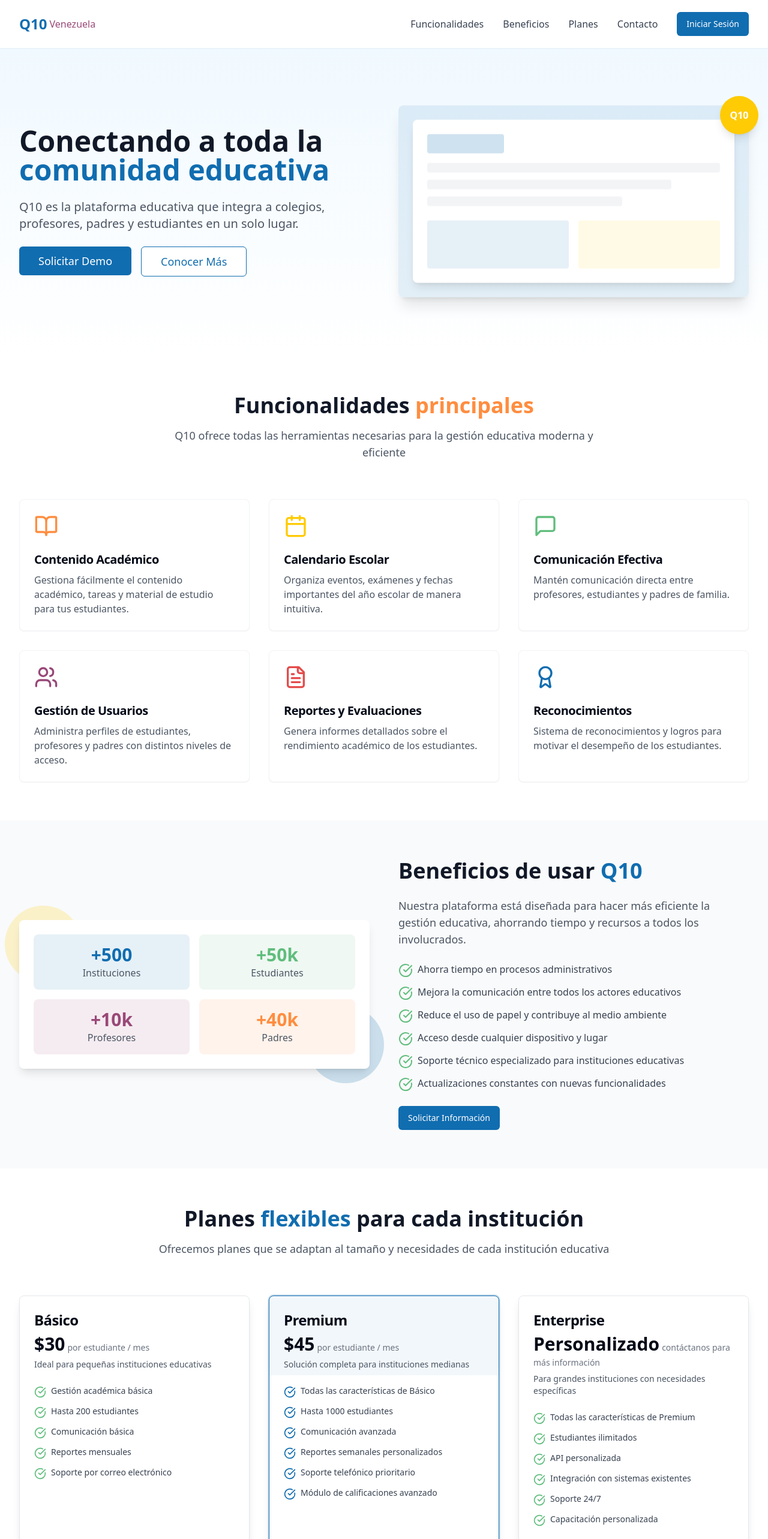
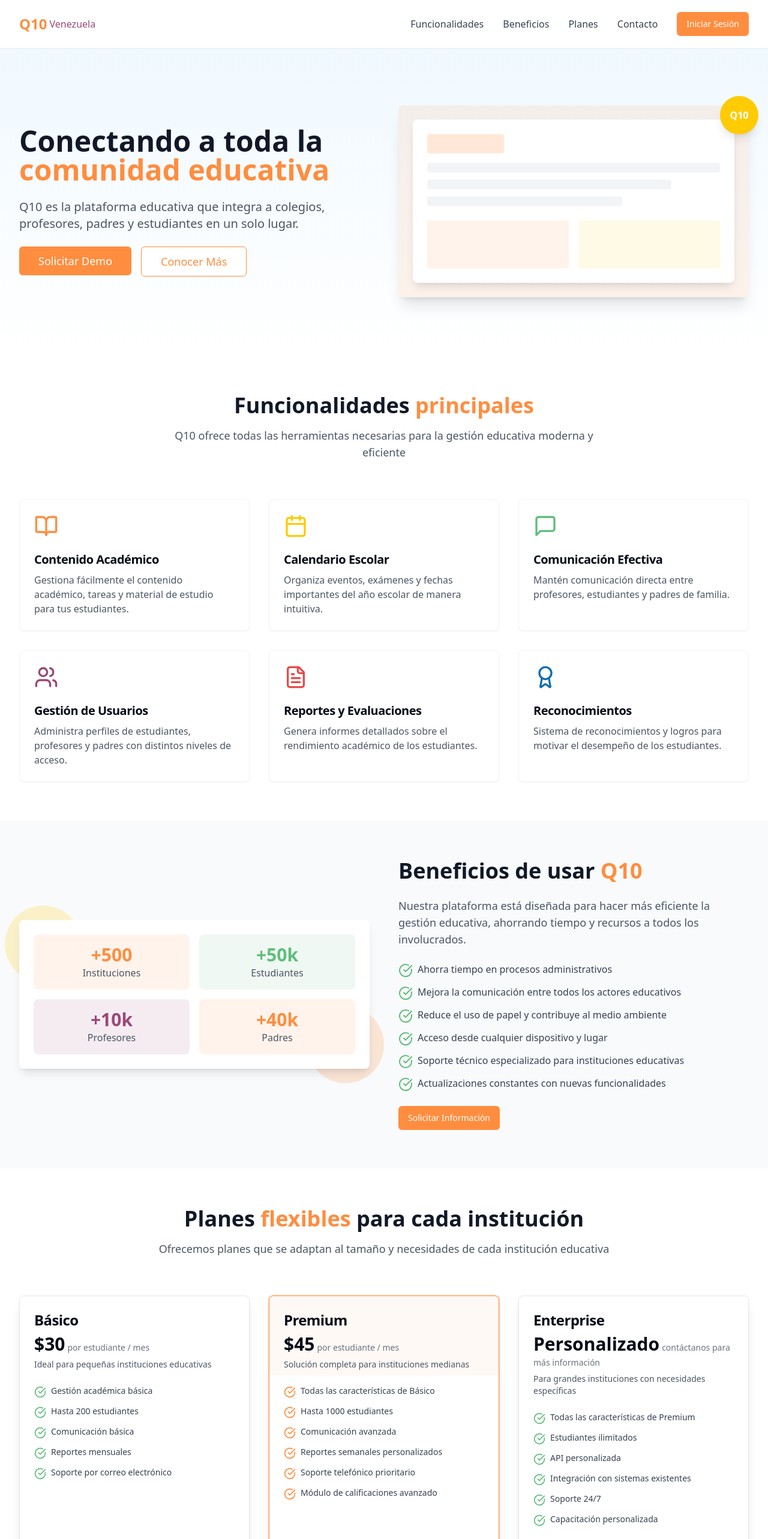
Before and after one commit to AriV-LugoC/q10-venezuela-mirror, a React (Vite) app: page / in a window 1280 px wide. Shown: the top 2566 px of the page at 60% size. Built offline with nearby package versions, Linux system fonts and the light colour scheme.

Commit message:
Fix: Address codebase error
The AI edits did not result in any changes to the codebase. This commit addresses the error.

```diff
--- a/src/components/BenefitsSection.tsx
+++ b/src/components/BenefitsSection.tsx
@@ -20,11 +20,11 @@ const BenefitsSection = () => {
           <div className="lg:w-1/2">
             <div className="relative">
               <div className="absolute -top-6 -left-6 w-32 h-32 bg-q10-yellow rounded-full opacity-20"></div>
-              <div className="absolute -bottom-6 -right-6 w-32 h-32 bg-q10-blue rounded-full opacity-20"></div>
+              <div className="absolute -bottom-6 -right-6 w-32 h-32 bg-q10-orange rounded-full opacity-20"></div>
               <div className="relative bg-white p-6 rounded-lg shadow-lg">
                 <div className="grid grid-cols-2 gap-4">
-                  <div className="bg-q10-blue/10 rounded-lg p-4 flex flex-col items-center justify-center text-center">
-                    <span className="text-3xl font-bold text-q10-blue">+500</span>
+                  <div className="bg-q10-orange/10 rounded-lg p-4 flex flex-col items-center justify-center text-center">
+                    <span className="text-3xl font-bold text-q10-orange">+500</span>
                     <span className="text-gray-600">Instituciones</span>
                   </div>
                   <div className="bg-q10-green/10 rounded-lg p-4 flex flex-col items-center justify-center text-center">
@@ -46,7 +46,7 @@ const BenefitsSection = () => {
 
           <div className="lg:w-1/2 space-y-6">
             <h2 className="text-3xl md:text-4xl font-bold text-gray-900">
-              Beneficios de usar <span className="text-q10-blue">Q10</span>
+              Beneficios de usar <span className="text-q10-orange">Q10</span>
             </h2>
             <p className="text-lg text-gray-600">
               Nuestra plataforma está diseñada para hacer más eficiente la gestión educativa, ahorrando tiempo y recursos a todos los involucrados.
@@ -61,7 +61,7 @@ const BenefitsSection = () => {
               ))}
             </ul>
 
-            <Button className="bg-q10-blue hover:bg-q10-dark-blue text-white">
+            <Button className="bg-q10-orange hover:bg-q10-orange/90 text-white">
               Solicitar Información
             </Button>
           </div>
--- a/src/components/HeroSection.tsx
+++ b/src/components/HeroSection.tsx
@@ -9,32 +9,32 @@ const HeroSection = () => {
         <div className="flex flex-col md:flex-row items-center justify-between gap-12">
           <div className="md:w-1/2 space-y-6">
             <h1 className="text-4xl md:text-5xl font-bold text-gray-900 leading-tight">
-              Conectando a toda la <span className="text-q10-blue">comunidad educativa</span>
+              Conectando a toda la <span className="text-q10-orange">comunidad educativa</span>
             </h1>
             <p className="text-lg md:text-xl text-gray-600">
               Q10 es la plataforma educativa que integra a colegios, profesores, padres y estudiantes en un solo lugar.
             </p>
             <div className="flex flex-wrap gap-4">
-              <Button className="bg-q10-blue hover:bg-q10-dark-blue text-white text-lg py-6 px-8">
+              <Button className="bg-q10-orange hover:bg-q10-orange/90 text-white text-lg py-6 px-8">
                 Solicitar Demo
               </Button>
-              <Button variant="outline" className="border-q10-blue text-q10-blue hover:bg-q10-blue hover:text-white text-lg py-6 px-8">
+              <Button variant="outline" className="border-q10-orange text-q10-orange hover:bg-q10-orange hover:text-white text-lg py-6 px-8">
                 Conocer Más
               </Button>
             </div>
           </div>
           <div className="md:w-1/2 relative">
             <div className="w-full h-full rounded-lg overflow-hidden shadow-xl animate-float">
-              <div className="bg-q10-blue/10 p-6 rounded-lg">
+              <div className="bg-q10-orange/10 p-6 rounded-lg">
                 <div className="bg-white rounded-lg shadow-lg p-6">
-                  <div className="h-8 w-32 bg-q10-blue/20 rounded mb-4"></div>
+                  <div className="h-8 w-32 bg-q10-orange/20 rounded mb-4"></div>
                   <div className="space-y-3">
                     <div className="h-4 w-full bg-gray-100 rounded"></div>
                     <div className="h-4 w-5/6 bg-gray-100 rounded"></div>
                     <div className="h-4 w-4/6 bg-gray-100 rounded"></div>
                   </div>
                   <div className="mt-6 grid grid-cols-2 gap-4">
-                    <div className="h-20 bg-q10-blue/10 rounded"></div>
+                    <div className="h-20 bg-q10-orange/10 rounded"></div>
                     <div className="h-20 bg-q10-yellow/10 rounded"></div>
                   </div>
                 </div>
--- a/src/components/Navbar.tsx
+++ b/src/components/Navbar.tsx
@@ -19,7 +19,7 @@ const Navbar = () => {
           <div className="flex items-center">
             <div className="flex-shrink-0 flex items-center">
               <Link to="/" className="flex items-center">
-                <span className="text-q10-blue text-2xl font-bold mr-1">Q10</span>
+                <span className="text-q10-orange text-2xl font-bold mr-1">Q10</span>
                 <span className="text-q10-purple font-medium">Venezuela</span>
               </Link>
             </div>
@@ -27,19 +27,19 @@ const Navbar = () => {
 
           {/* Desktop menu */}
           <div className="hidden md:flex items-center space-x-8">
-            <a href="#funcionalidades" className="text-gray-700 hover:text-q10-blue transition-colors duration-200 font-medium">
+            <a href="#funcionalidades" className="text-gray-700 hover:text-q10-orange transition-colors duration-200 font-medium">
               Funcionalidades
             </a>
-            <a href="#beneficios" className="text-gray-700 hover:text-q10-blue transition-colors duration-200 font-medium">
+            <a href="#beneficios" className="text-gray-700 hover:text-q10-orange transition-colors duration-200 font-medium">
               Beneficios
             </a>
-            <a href="#planes" className="text-gray-700 hover:text-q10-blue transition-colors duration-200 font-medium">
+            <a href="#planes" className="text-gray-700 hover:text-q10-orange transition-colors duration-200 font-medium">
               Planes
             </a>
-            <a href="#contacto" className="text-gray-700 hover:text-q10-blue transition-colors duration-200 font-medium">
+            <a href="#contacto" className="text-gray-700 hover:text-q10-orange transition-colors duration-200 font-medium">
               Contacto
             </a>
-            <Button className="bg-q10-blue hover:bg-q10-dark-blue text-white">
+            <Button className="bg-q10-orange hover:bg-q10-orange/90 text-white">
               Iniciar Sesión
             </Button>
           </div>
@@ -48,7 +48,7 @@ const Navbar = () => {
           <div className="md:hidden flex items-center">
             <button
               onClick={toggleMenu}
-              className="inline-flex items-center justify-center p-2 rounded-md text-gray-700 hover:text-q10-blue focus:outline-none"
+              className="inline-flex items-center justify-center p-2 rounded-md text-gray-700 hover:text-q10-orange focus:outline-none"
             >
               {isMenuOpen ? (
                 <X className="h-6 w-6" />
@@ -65,34 +65,34 @@ const Navbar = () => {
         <div className="px-2 pt-2 pb-3 space-y-1 sm:px-3">
           <a
             href="#funcionalidades"
-            className="block px-3 py-2 rounded-md text-base font-medium text-gray-700 hover:text-q10-blue"
+            className="block px-3 py-2 rounded-md text-base font-medium text-gray-700 hover:text-q10-orange"
             onClick={() => setIsMenuOpen(false)}
           >
             Funcionalidades
           </a>
           <a
             href="#beneficios"
-            className="block px-3 py-2 rounded-md text-base font-medium text-gray-700 hover:text-q10-blue"
+            className="block px-3 py-2 rounded-md text-base font-medium text-gray-700 hover:text-q10-orange"
             onClick={() => setIsMenuOpen(false)}
           >
             Beneficios
           </a>
           <a
             href="#planes"
-            className="block px-3 py-2 rounded-md text-base font-medium text-gray-700 hover:text-q10-blue"
+            className="block px-3 py-2 rounded-md text-base font-medium text-gray-700 hover:text-q10-orange"
             onClick={() => setIsMenuOpen(false)}
           >
             Planes
           </a>
           <a
             href="#contacto"
-            className="block px-3 py-2 rounded-md text-base font-medium text-gray-700 hover:text-q10-blue"
+            className="block px-3 py-2 rounded-md text-base font-medium text-gray-700 hover:text-q10-orange"
             onClick={() => setIsMenuOpen(false)}
           >
             Contacto
           </a>
           <div className="pt-2">
-            <Button className="w-full bg-q10-blue hover:bg-q10-dark-blue text-white">
+            <Button className="w-full bg-q10-orange hover:bg-q10-orange/90 text-white">
               Iniciar Sesión
             </Button>
           </div>
--- a/src/components/PricingSection.tsx
+++ b/src/components/PricingSection.tsx
@@ -60,7 +60,7 @@ const PricingSection = () => {
       <div className="max-w-7xl mx-auto px-4 sm:px-6 lg:px-8">
         <div className="text-center mb-16">
           <h2 className="text-3xl md:text-4xl font-bold text-gray-900 mb-4">
-            Planes <span className="text-q10-blue">flexibles</span> para cada institución
+            Planes <span className="text-q10-orange">flexibles</span> para cada institución
           </h2>
           <p className="text-lg text-gray-600 max-w-3xl mx-auto">
             Ofrecemos planes que se adaptan al tamaño y necesidades de cada institución educativa
@@ -71,9 +71,9 @@ const PricingSection = () => {
           {plans.map((plan, index) => (
             <Card
               key={index}
-              className={`border ${plan.highlighted ? 'border-q10-blue ring-2 ring-q10-blue/20' : 'border-gray-200'} shadow-lg hover:shadow-xl transition-shadow duration-300 h-full flex flex-col`}
+              className={`border ${plan.highlighted ? 'border-q10-orange ring-2 ring-q10-orange/20' : 'border-gray-200'} shadow-lg hover:shadow-xl transition-shadow duration-300 h-full flex flex-col`}
             >
-              <CardHeader className={`pb-2 ${plan.highlighted ? 'bg-q10-blue/5' : ''}`}>
+              <CardHeader className={`pb-2 ${plan.highlighted ? 'bg-q10-orange/5' : ''}`}>
                 <CardTitle className="text-2xl font-bold">{plan.name}</CardTitle>
                 <div className="mt-4">
                   <span className="text-3xl font-bold">{plan.price}</span>
@@ -85,7 +85,7 @@ const PricingSection = () => {
                 <ul className="space-y-3 mt-4">
                   {plan.features.map((feature, i) => (
                     <li key={i} className="flex items-start">
-                      <CheckCircle className={`h-5 w-5 ${plan.highlighted ? 'text-q10-blue' : 'text-q10-green'} mr-2 flex-shrink-0 mt-0.5`} />
+                      <CheckCircle className={`h-5 w-5 ${plan.highlighted ? 'text-q10-orange' : 'text-q10-green'} mr-2 flex-shrink-0 mt-0.5`} />
                       <span className="text-gray-700 text-sm">{feature}</span>
                     </li>
                   ))}
@@ -93,7 +93,7 @@ const PricingSection = () => {
               </CardContent>
               <CardFooter>
                 <Button
-                  className={`w-full ${plan.highlighted ? 'bg-q10-blue hover:bg-q10-dark-blue' : 'bg-gray-800 hover:bg-gray-700'} text-white`}
+                  className={`w-full ${plan.highlighted ? 'bg-q10-orange hover:bg-q10-orange/90' : 'bg-gray-800 hover:bg-gray-700'} text-white`}
                 >
                   {plan.buttonText}
                 </Button>
@@ -104,7 +104,7 @@ const PricingSection = () => {
 
         <div className="mt-12 text-center">
           <p className="text-gray-600">¿Necesitas un plan personalizado para tu institución?</p>
-          <a href="#contacto" className="text-q10-blue hover:underline font-medium">Contáctanos para más información</a>
+          <a href="#contacto" className="text-q10-orange hover:underline font-medium">Contáctanos para más información</a>
         </div>
       </div>
     </section>
--- a/src/components/TestimonialsSection.tsx
+++ b/src/components/TestimonialsSection.tsx
@@ -31,7 +31,7 @@ const TestimonialsSection = () => {
       <div className="max-w-7xl mx-auto px-4 sm:px-6 lg:px-8">
         <div className="text-center mb-16">
           <h2 className="text-3xl md:text-4xl font-bold text-gray-900 mb-4">
-            Lo que dicen nuestros <span className="text-q10-blue">usuarios</span>
+            Lo que dicen nuestros <span className="text-q10-orange">usuarios</span>
           </h2>
           <p className="text-lg text-gray-600 max-w-3xl mx-auto">
             Miles de instituciones educativas ya confían en Q10 para su gestión académica diaria
@@ -42,11 +42,11 @@ const TestimonialsSection = () => {
           {testimonials.map((testimonial, index) => (
             <Card key={index} className="border border-gray-100 shadow-sm hover:shadow-md transition-shadow duration-300 h-full">
               <CardContent className="p-6 flex flex-col h-full">
-                <Quote className="h-10 w-10 text-q10-blue/20 mb-4" />
+                <Quote className="h-10 w-10 text-q10-orange/20 mb-4" />
                 <p className="text-gray-700 italic mb-6 flex-grow">"{testimonial.quote}"</p>
                 <div className="flex items-center mt-auto">
                   <Avatar className="h-12 w-12 mr-4">
-                    <AvatarFallback className="bg-q10-blue/10 text-q10-blue">
+                    <AvatarFallback className="bg-q10-orange/10 text-q10-orange">
                       {testimonial.author.split(' ').map(name => name[0]).join('')}
                     </AvatarFallback>
                   </Avatar>
--- a/tailwind.config.ts
+++ b/tailwind.config.ts
@@ -1,3 +1,4 @@
+
 import type { Config } from "tailwindcss";
 
 export default {
```
